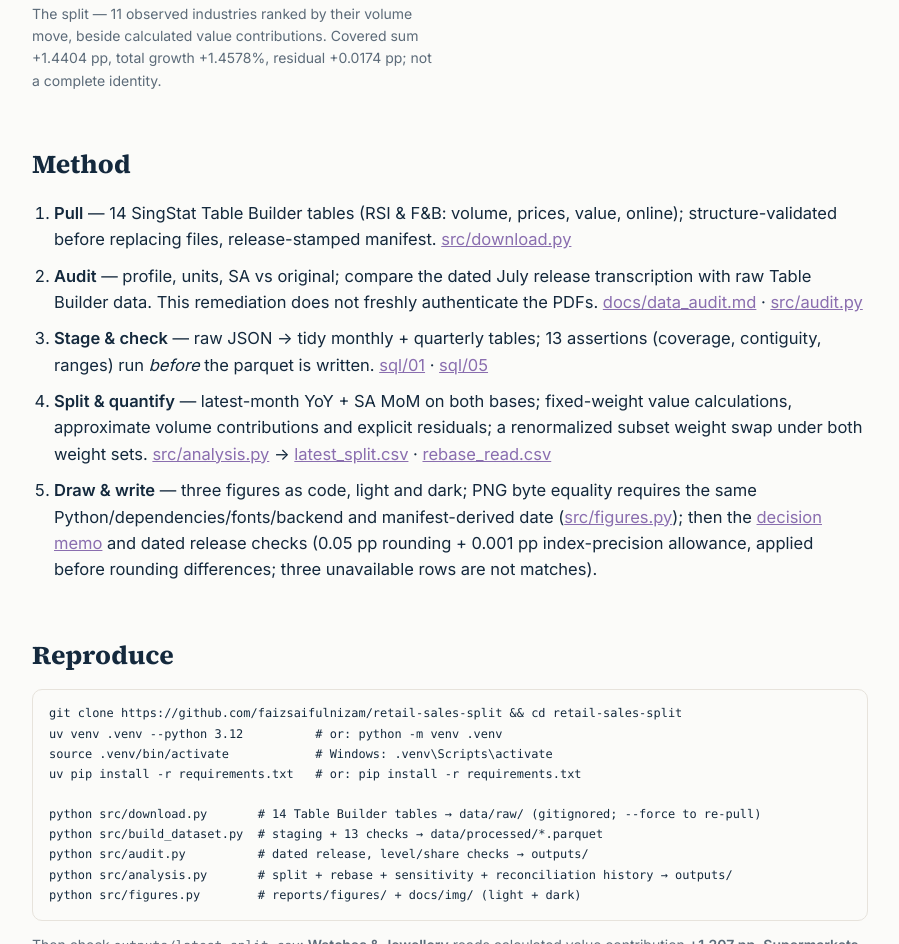
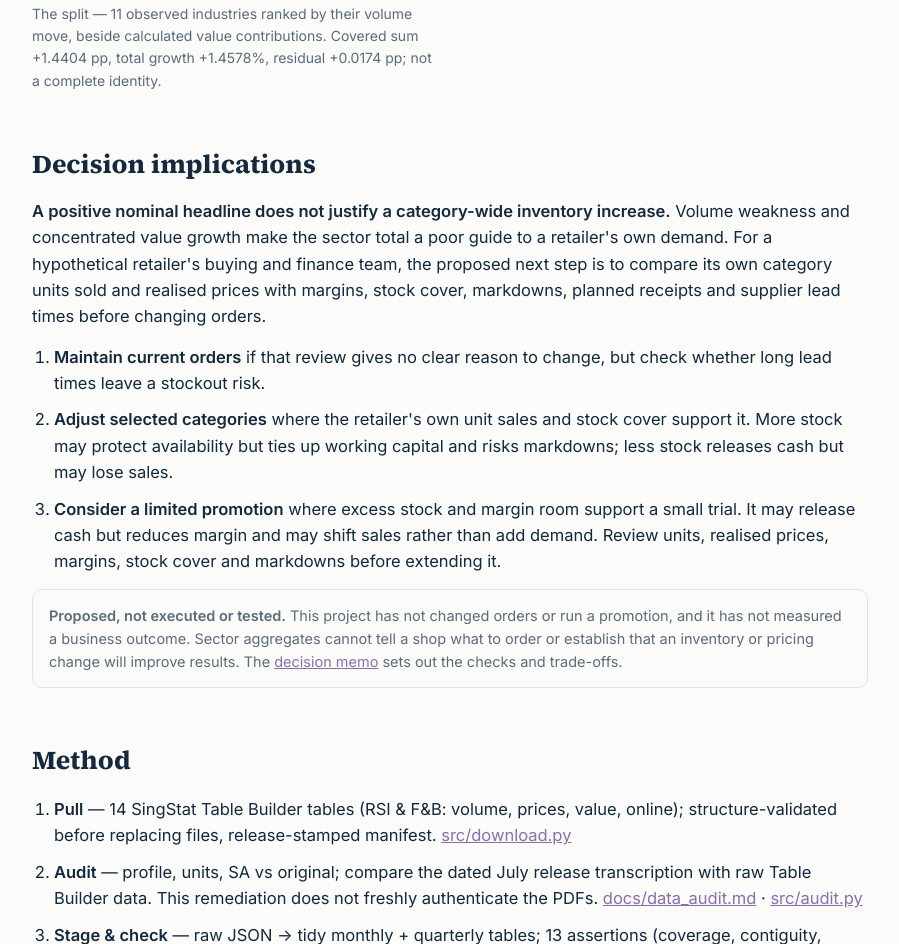
Before and after one commit to faizsaifulnizam/retail-sales-split, a plain HTML site: page docs/index.html in a window 1280 px wide. Shown: the part 1950-2894 px from the top of the page, without its empty margins (190-1089 px from the left). Drawn offline with Linux system fonts and the light colour scheme.

Commit message:
docs: add retail inventory decision framing

```diff
--- a/docs/index.html
+++ b/docs/index.html
@@ -86,6 +86,15 @@ footer{border-top:1px solid var(--rule);margin-top:60px;padding-top:18px;color:v
   <div class="note"><b>Published Tableau dashboard.</b> Explore retail value/volume history, fixed-weight industry contributions and the published total, covered estimate and residual. The industry picker changes only the contribution view. July 2026 snapshot; not an automatic live feed. Coverage and approximation limits still apply.<br><br><a href="https://public.tableau.com/views/SingaporeRetail/Singaporeretailsplitandrebased">Open the interactive Tableau dashboard →</a> · <a href="https://github.com/faizsaifulnizam/retail-sales-split/blob/main/bi/README.md">Dashboard notes and checks</a> · <a href="https://github.com/faizsaifulnizam/retail-sales-split/blob/main/outputs/tableau_extract.csv">Source extract</a>.</div>
 </div>
 
+<h2>Decision implications</h2>
+<p><b>A positive nominal headline does not justify a category-wide inventory increase.</b> Volume weakness and concentrated value growth make the sector total a poor guide to a retailer's own demand. For a hypothetical retailer's buying and finance team, the proposed next step is to compare its own category units sold and realised prices with margins, stock cover, markdowns, planned receipts and supplier lead times before changing orders.</p>
+<ol class="method">
+<li><b>Maintain current orders</b> if that review gives no clear reason to change, but check whether long lead times leave a stockout risk.</li>
+<li><b>Adjust selected categories</b> where the retailer's own unit sales and stock cover support it. More stock may protect availability but ties up working capital and risks markdowns; less stock releases cash but may lose sales.</li>
+<li><b>Consider a limited promotion</b> where excess stock and margin room support a small trial. It may release cash but reduces margin and may shift sales rather than add demand. Review units, realised prices, margins, stock cover and markdowns before extending it.</li>
+</ol>
+<p class="note"><b>Proposed, not executed or tested.</b> This project has not changed orders or run a promotion, and it has not measured a business outcome. Sector aggregates cannot tell a shop what to order or establish that an inventory or pricing change will improve results. The <a href="https://github.com/faizsaifulnizam/retail-sales-split/blob/main/docs/decision_memo.md">decision memo</a> sets out the checks and trade-offs.</p>
+
 <h2>Method</h2>
 <ol class="method">
 <li><b>Pull</b> — 14 SingStat Table Builder tables (RSI &amp; F&amp;B: volume, prices, value, online); structure-validated before replacing files, release-stamped manifest. <a href="https://github.com/faizsaifulnizam/retail-sales-split/blob/main/src/download.py">src/download.py</a></li>
```
Also changed, not shown: 2 other files.
